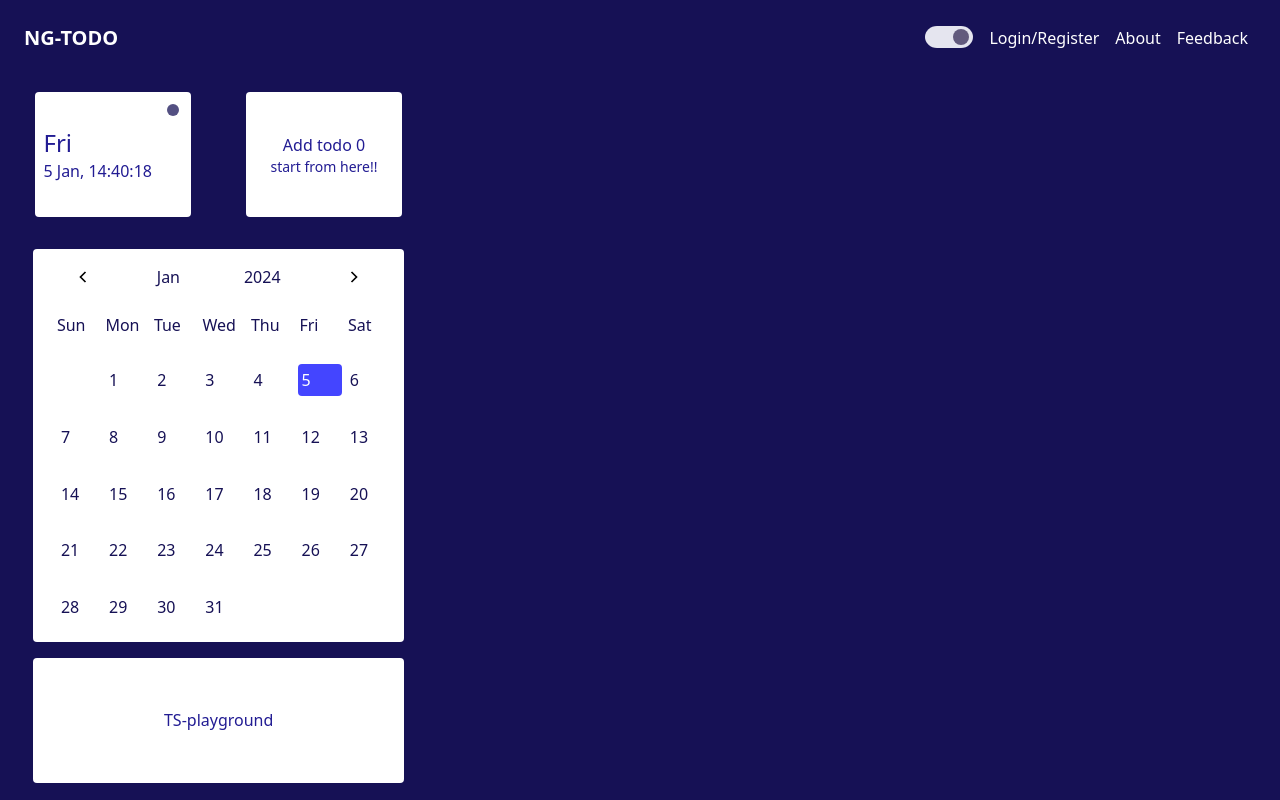
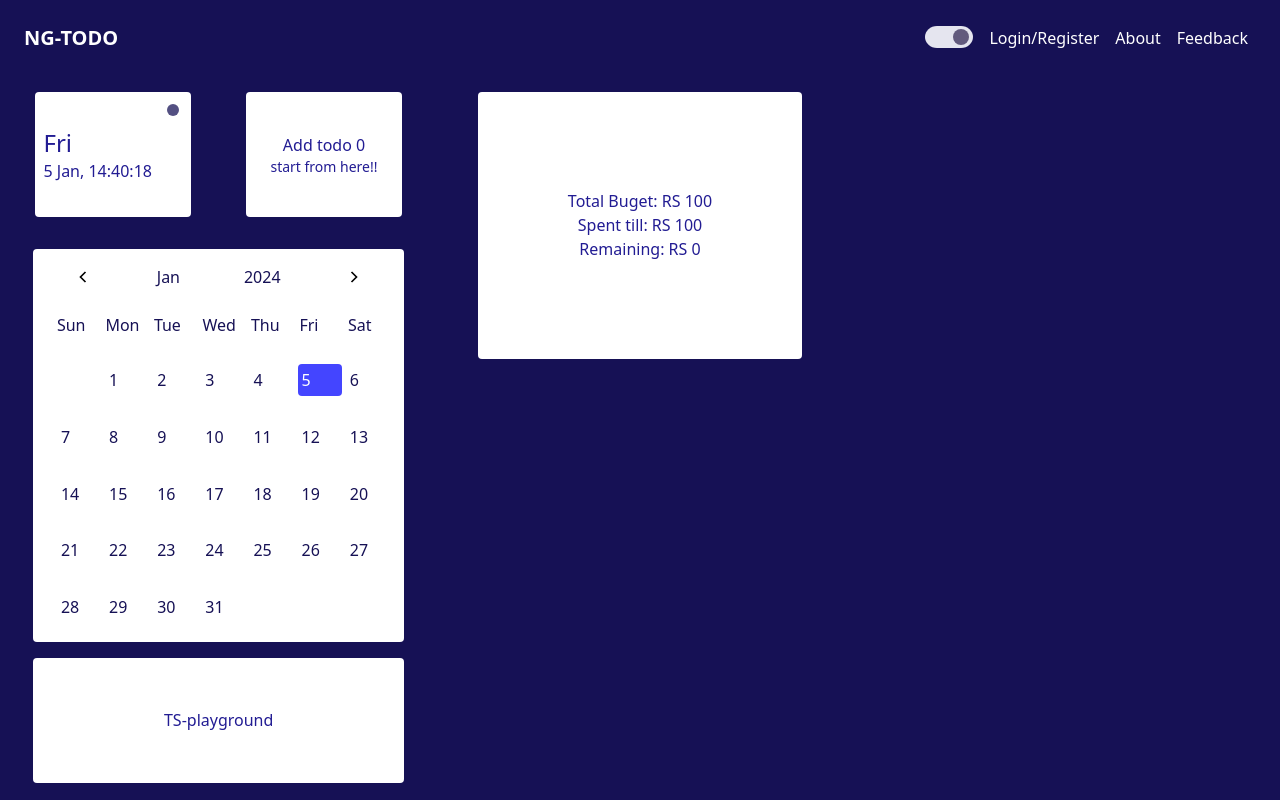
Before and after one commit to mahesh2885858/next-gen-todo, a Next.js app: page / in a window 1280 px wide. Built offline with nearby package versions, Linux system fonts and the light colour scheme.

Commit message:
add expensive overiview initial draft

```diff
--- a/app/page.tsx
+++ b/app/page.tsx
@@ -8,14 +8,16 @@ import Link from "next/link";
 import { useRef } from "react";
 import { gsap } from "gsap";
 import { useGSAP } from "@gsap/react";
+import ExpenseOverview from "@/components/ExpenseOverview";
 export default function HomePage() {
   const { state, uiState, formState, todoIdToUpdate } = useAppContext();
-  const link_container = useRef<HTMLAnchorElement | null>(null)
-  useGSAP(() => {
-
-    gsap.from(link_container.current, { y: 1000, delay: 1.5 })
-
-  }, { scope: link_container })
+  const link_container = useRef<HTMLAnchorElement | null>(null);
+  useGSAP(
+    () => {
+      gsap.from(link_container.current, { y: 1000, delay: 1.5 });
+    },
+    { scope: link_container },
+  );
   const innerComponents = {};
   return (
     <section className="w-full h-calc md:h-calcMd grid grid-cols-2  md:grid-cols-6 md:grid-rows-5 grid-rows-6 p-4 gap-4">
@@ -24,9 +26,15 @@ export default function HomePage() {
       {/* <UpcomingEventReminder /> */}
       <CalenderWidget />
 
-      <Link href={"/ts-playground"} ref={link_container} className="bg-white col-span-full md:col-span-2 md:col-start-1 md:row-start-5 row-span-1 relative text-blue-900 dark:bg-white dark:text-purple-950 p-2 flex flex-col justify-center items-center justify-self-center w-full md:w-11/12 rounded">
-        <span >TS-playground</span>
+      <Link
+        href={"/ts-playground"}
+        ref={link_container}
+        className="bg-white col-span-full md:col-span-2 md:col-start-1 md:row-start-5 row-span-1 relative text-blue-900 dark:bg-white dark:text-purple-950 p-2 flex flex-col justify-center items-center justify-self-center w-full md:w-11/12 rounded"
+      >
+        <span>TS-playground</span>
       </Link>
+
+      <ExpenseOverview />
       {/* {uiState.overlayShown && (
         <GlobalOverlay overlayInnerComponent={<TodoForm />} />
       )} */}
--- /dev/null
+++ b/components/ExpenseOverview.tsx
@@ -0,0 +1,18 @@
+import React from "react";
+
+const ExpenseOverview = () => {
+  return (
+    <div className="bg-white transition-all duration-200 ease-linear hover:cursor-pointer  text-blue-900 col-span-2 row-span-2 justify-self-center  dark:text-purple-950 p-2 flex flex-col justify-center items-center w-full md:w-4/5 rounded">
+      <div>
+        <p>Total Buget: RS 100</p>
+      </div>
+      <div>
+        <p>Spent till: RS 100</p>
+      </div>
+      <div>
+        <p>Remaining: RS 0</p>
+      </div>
+    </div>
+  );
+};
+export default ExpenseOverview;
--- a/components/TaskList.tsx
+++ b/components/TaskList.tsx
@@ -16,7 +16,6 @@ const TaskList = () => {
   let x: TDataState[] = state;
   if (dateFromUrl) {
     const { date, month, year } = dateFromUrl;
-    console.log({ state, date, month, year });
     x = state.filter((s) => {
       if (
         String(s.targetDate.day) === String(date) &&
@@ -33,13 +32,20 @@ const TaskList = () => {
         return (
           <div key={todo.id} className="flex justify-between">
             <div className=" flex gap-2 items-center  grow">
-              <input type="checkbox" className="hidden" name={todo.id} id={todo.id} onChange={(e) => {
-                if (todo.isItCompleted) return
-                dispatch({
-                  type: "COMPLETE-TODO",
-                  data: { todoId: todo.id }
-                })
-              }} checked={todo.isItCompleted} />
+              <input
+                type="checkbox"
+                className="hidden"
+                name={todo.id}
+                id={todo.id}
+                onChange={(e) => {
+                  if (todo.isItCompleted) return;
+                  dispatch({
+                    type: "COMPLETE-TODO",
+                    data: { todoId: todo.id },
+                  });
+                }}
+                checked={todo.isItCompleted}
+              />
               <span
                 className={`cursor-pointer ${todo.isItCompleted && " italic line-through"}`}
                 onClick={() => {
@@ -49,7 +55,9 @@ const TaskList = () => {
                 {todo.todo}
               </span>
             </div>
-            <div className={`flex gap-2 justify-self-end ${todo.isItCompleted && "hidden"} `}>
+            <div
+              className={`flex gap-2 justify-self-end ${todo.isItCompleted && "hidden"} `}
+            >
               <label
                 htmlFor={todo.id}
                 className="border rounded p-2 cursor-pointer"
```
